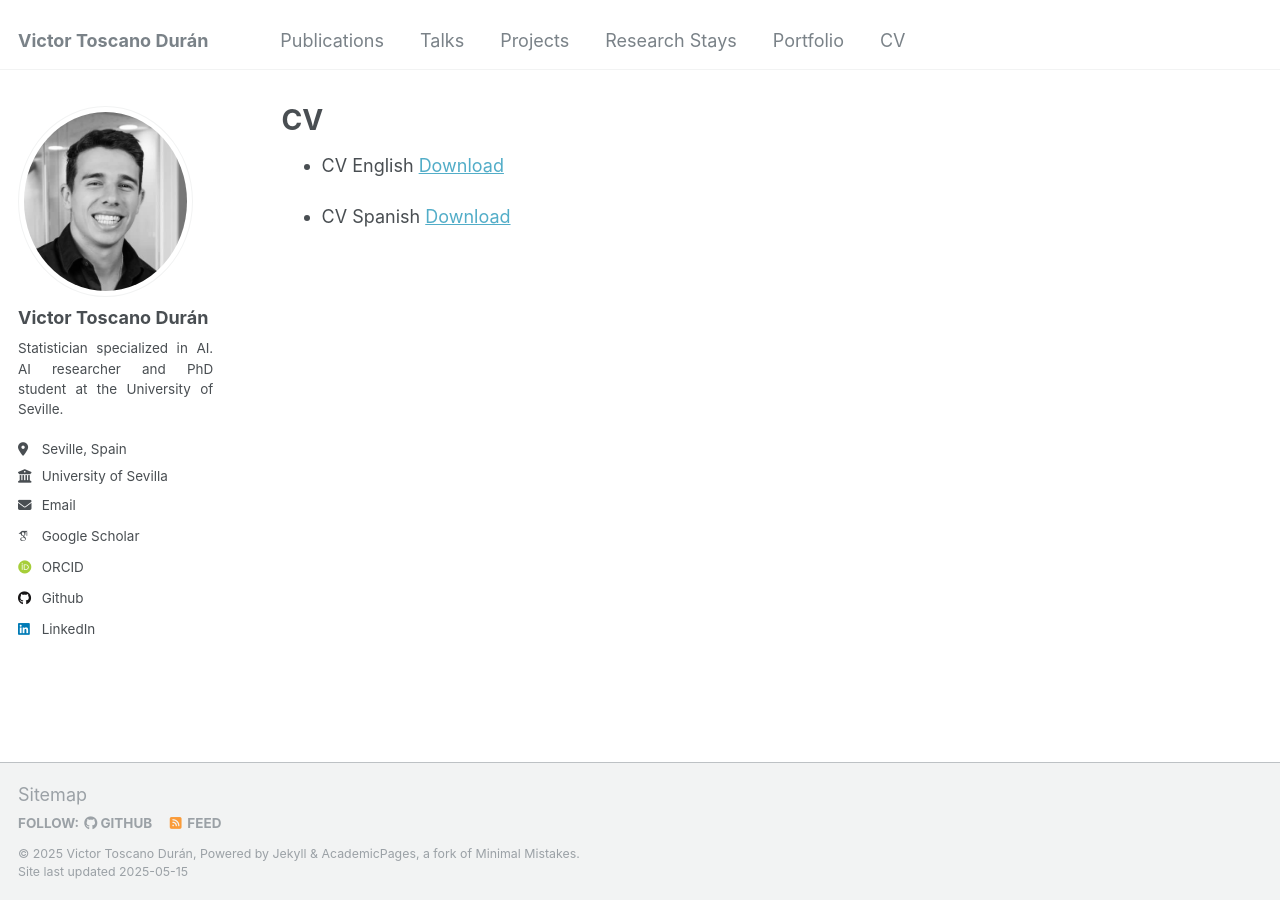
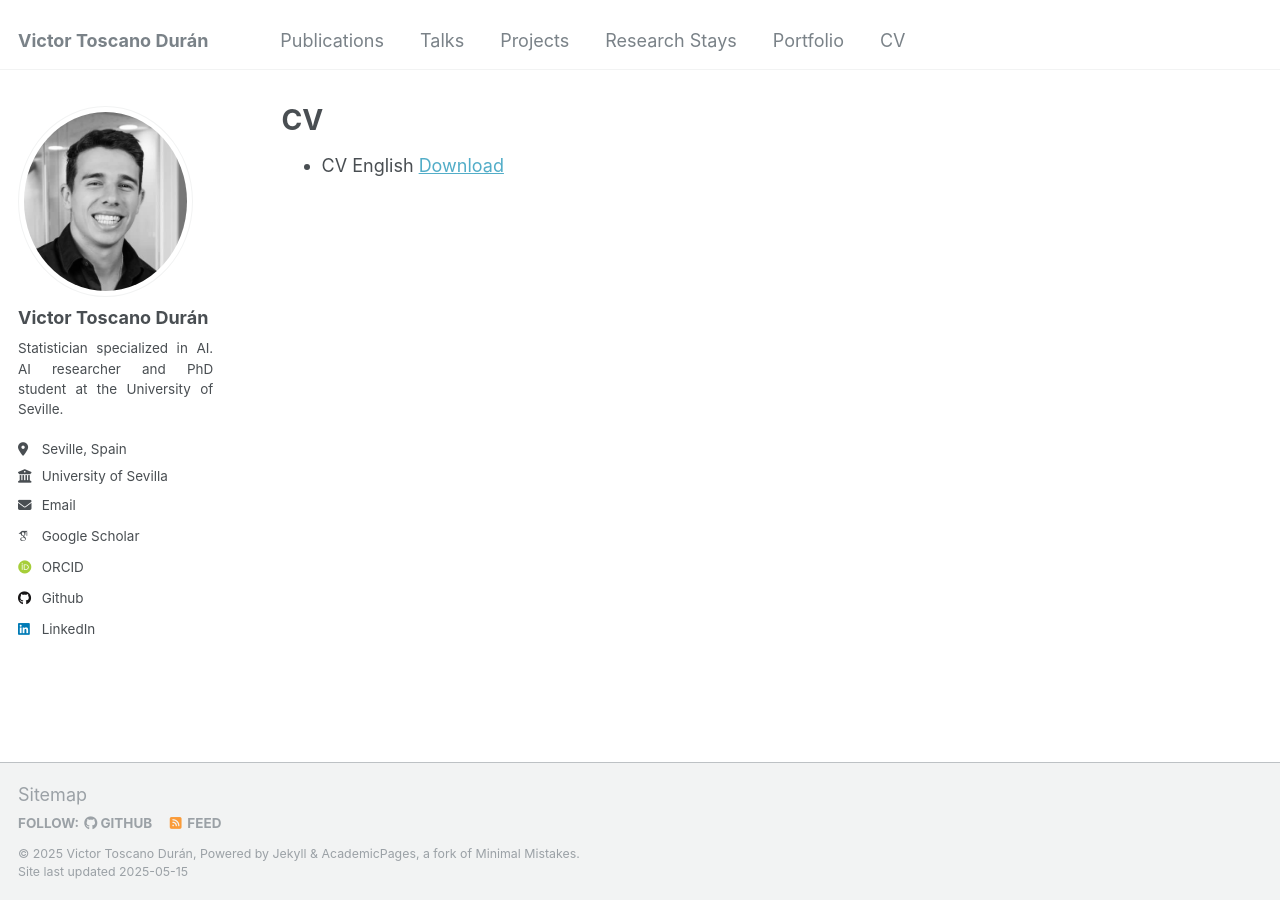
Before and after one commit to victosdur/victosdur.github.io, a Jekyll site: the page built from _pages/cv.md, in a window 1280 px wide. Built offline with Jekyll 4.4.1, drawn with Linux system fonts in a browser that asks for light colours; some web fonts are replaced.

Commit message:
Update CV

```diff
--- a/_pages/cv.md
+++ b/_pages/cv.md
@@ -9,6 +9,7 @@ redirect_from:
 
 
 
-- CV English [Download](https://victosdur.github.io/files/CV_English_VictorToscanoDuran.pdf)
+- CV English [Download](https://victosdur.github.io/files/CVEnglish_VictorToscanoDuran.pdf)
 
-- CV Spanish [Download](https://victosdur.github.io/files/CV_Español_VictorToscanoDuran.pdf)
+
+<!-- - Need to be update CV Spanish [Download](https://victosdur.github.io/files/CV_Español_VictorToscanoDuran.pdf) -->
```
Also changed, not shown: 3 other files.
